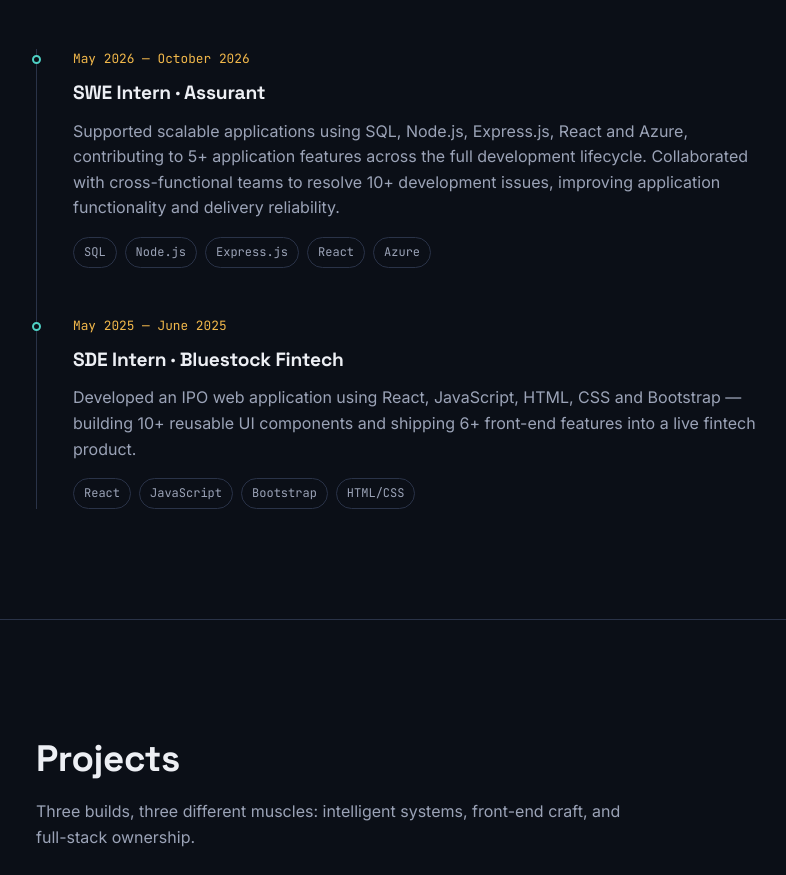
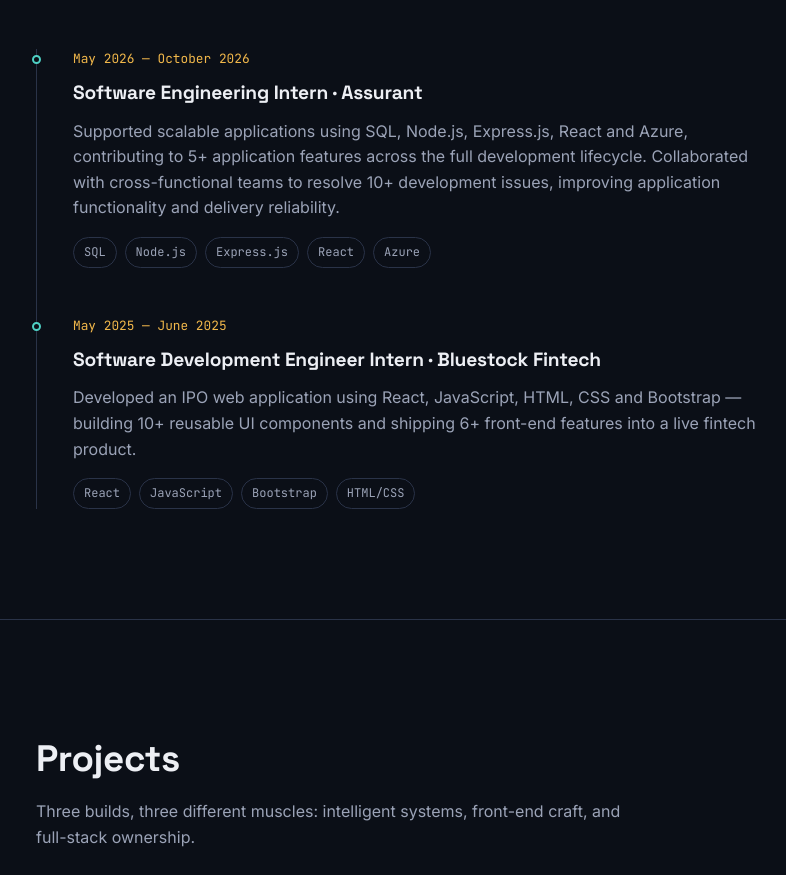
Before and after one commit to Anurag-DM/Anurag-DM.github.io, a plain HTML site: page index.html in a window 1280 px wide. Shown: the part 2155-3030 px from the top of the page, without its empty margins (108-894 px from the left). Drawn offline with Linux system fonts and the light colour scheme; animation ran at ten frames a second.

Commit message:
Update internship titles for clarity

```diff
--- a/index.html
+++ b/index.html
@@ -144,7 +144,7 @@ scalable, data-driven applications.
       <li class="timeline__item">
         <div class="timeline__date mono">May 2026 — October 2026</div>
         <div class="timeline__body">
-          <h3>SWE Intern · Assurant</h3>
+          <h3>Software Engineering Intern · Assurant</h3>
           <p>
             Supported scalable applications using SQL, Node.js, Express.js, React
             and Azure, contributing to 5+ application features across the full
@@ -162,7 +162,7 @@ scalable, data-driven applications.
       <li class="timeline__item">
         <div class="timeline__date mono">May 2025 — June 2025</div>
         <div class="timeline__body">
-          <h3>SDE Intern · Bluestock Fintech</h3>
+          <h3>Software Development Engineer Intern · Bluestock Fintech</h3>
           <p>
             Developed an IPO web application using React, JavaScript, HTML, CSS
             and Bootstrap — building 10+ reusable UI components and shipping 6+
```
